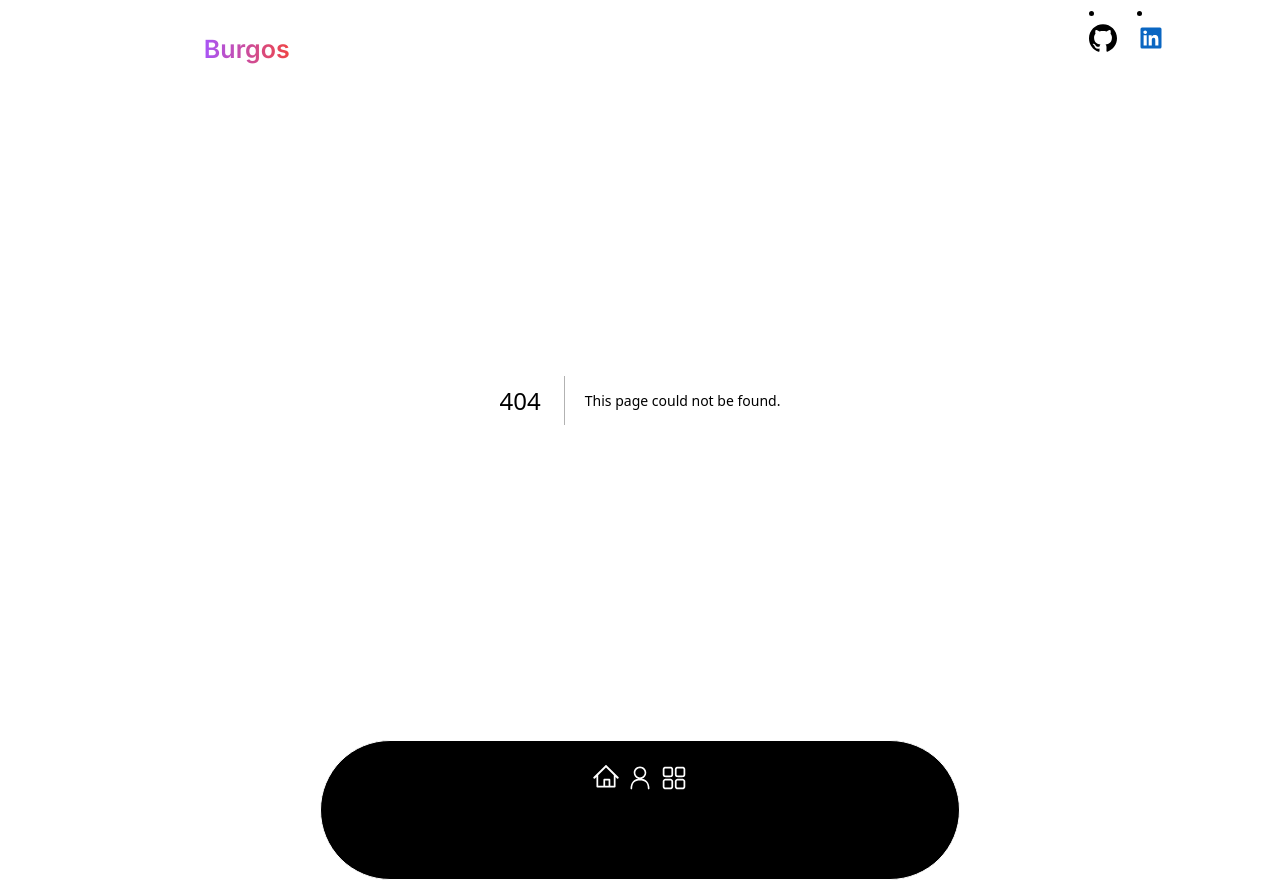
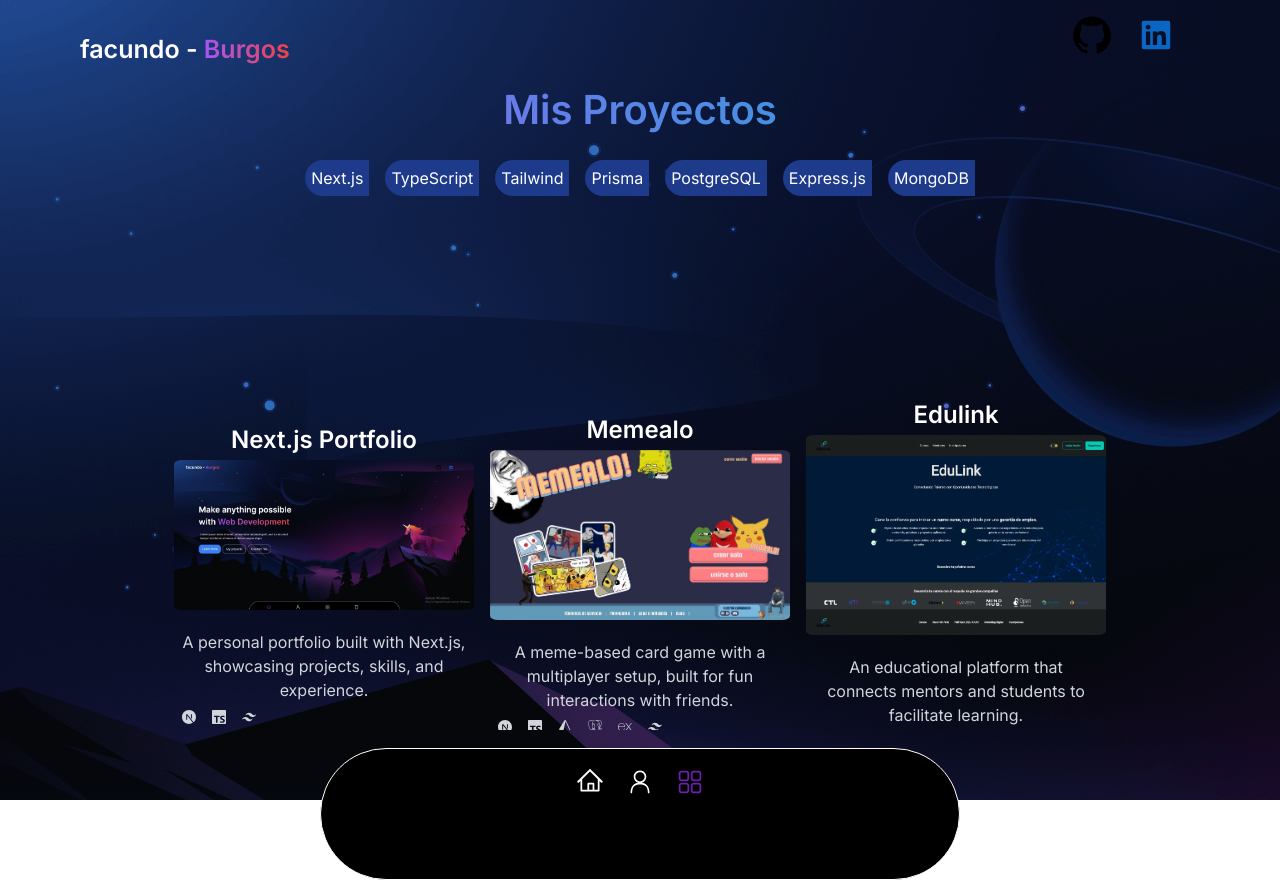
Before and after one commit to fxcx/dev-web, a Next.js app: page /projects in a window 1280 px wide. Before the commit this address had no page. Built offline with nearby package versions, Linux system fonts and the light colour scheme.

Commit message:
updated sections projects

```diff
--- a/src/app/page.tsx
+++ b/src/app/page.tsx
@@ -26,14 +26,14 @@ export default function HomeView (): JSX.Element {
               href='/my-skills'
               className='rounded-[20px] group relative bg-blue-500 hover:bg-blue-400 px-5 py-3 text-lg text-white max-w-[200px]'
             >
-              skills
+              Habilidades
             </Link>
             <Link
-              href='/my-projects'
+              href='/projects'
               className='rounded-[20px] group relative bg-trasparent px-5 border border-white py-3 text-lg text-white max-w-[200px]'
             >
               <div className='absolute rounded-[20px]  bg-white inset-0 opacity-0 group-hver:opacity-20' />
-              My projects
+              Proyectos
             </Link>
           </div>
         </div>
--- /dev/null
+++ b/src/app/projects/page.tsx
@@ -0,0 +1,22 @@
+import ScrollProyect from '@/components/proyect/scrollProyects'
+
+const Projects = (): JSX.Element => {
+  return (
+    <section
+      className='grid max-h-full h-screen w-screen'
+      style={{ backgroundImage: 'url(/main-bg.webp)' }}
+    >
+      <div className='relative'>
+        <h1 className=' text-center text-[40px] font-semibold text-transparent bg-clip-text bg-gradient-to-r from-purple-500 to-cyan-500 pt-20 pb-5'>
+          Mis Proyectos
+        </h1>
+      </div>
+      <div />
+      <section className='grid place-items-center overflow-x-hidden mb-[70px]'>
+        <ScrollProyect />
+      </section>
+    </section>
+  )
+}
+
+export default Projects
--- /dev/null
+++ b/src/app/skills/page.tsx
@@ -0,0 +1,78 @@
+'use client'
+import { Swiper, SwiperSlide } from 'swiper/react'
+import 'swiper/css'
+import { skills as SkillData } from '@/data/skill'
+import Image from 'next/image'
+import { Autoplay } from 'swiper/modules'
+
+const Skill = (): JSX.Element => {
+  return (
+    <div
+      style={{ backgroundImage: 'url(/bg-2.jpg)' }}
+      className='h-screen w-screen flex items-center justify-center bg-cover bg-center'
+    >
+      <div className='flex flex-col gap-20 max-w-[80%] text-center items-center'>
+        <div className='flex flex-col items-center gap-4'>
+          <h1 className='font-semibold text-white text-[50px]'>
+            Habilidades{' '}
+            <span className='text-transparent bg-clip-text bg-gradient-to-r from-purple-500 to-red-500'>
+              {' '}
+              &{' '}
+            </span>
+            Tecnologias
+          </h1>
+          <p className='text-gray-400 text-[20px]'>
+            Estas son las tecnologias y habilidades que manejo
+          </p>
+        </div>
+        <Swiper
+          slidesPerView={5}
+          loop
+          autoplay={{
+            delay: 0,
+            disableOnInteraction: false
+          }}
+          speed={5000}
+          modules={[Autoplay]}
+          className='max-w-[80%]'
+        >
+          {SkillData.map((skill, index) => (
+            <SwiperSlide key={index}>
+              <Image
+                src={skill.image}
+                alt={skill.name}
+                width={skill.width}
+                height={skill.height}
+              />
+            </SwiperSlide>
+          ))}
+        </Swiper>
+        <Swiper
+          slidesPerView={5}
+          loop
+          autoplay={{
+            delay: 0,
+            disableOnInteraction: false,
+            reverseDirection: true
+          }}
+          speed={5000}
+          modules={[Autoplay]}
+          className='max-w-[80%]'
+        >
+          {SkillData.map((skill, index) => (
+            <SwiperSlide key={index}>
+              <Image
+                src={skill.image}
+                alt={skill.name}
+                width={skill.width}
+                height={skill.height}
+              />
+            </SwiperSlide>
+          ))}
+        </Swiper>
+      </div>
+    </div>
+  )
+}
+
+export default Skill
--- a/src/components/Navbar.tsx
+++ b/src/components/Navbar.tsx
@@ -2,7 +2,7 @@ import { socials as Socials } from '@/data/social'
 import Link from 'next/link'
 import Image from 'next/image'
 
-const Navbar = () => {
+const Navbar = (): JSX.Element => {
   return (
     <div className='absolute top-0 z-[40] w-full h-[100px] bg-transparent flex justify-between flex-block px-10 md:px-20'>
       <div className='flex flex-row gap-3 items-center'>
@@ -15,14 +15,14 @@ const Navbar = () => {
         </h1>
       </div>
 
-      <div className='flex'>
+      <div className='flex gap-4'>
         {Socials.map((social) => (
-          <li key={social.name}>
+          <div className='py-4' key={social.name}>
             <Image
               src={social.src}
               alt={social.name}
-              width={28}
-              height={28}
+              width={38}
+              height={38}
             />
 
             <Link
@@ -32,7 +32,7 @@ const Navbar = () => {
             >
               {social.name}
             </Link>
-          </li>
+          </div>
         ))}
       </div>
     </div>
--- a/src/components/Navigation.tsx
+++ b/src/components/Navigation.tsx
@@ -29,14 +29,14 @@ const Navigation = (): JSX.Element => {
   return (
     <div
       style={{ left: '25%' }}
-      className='absolute z-[50] -bottom-20 w-[50%] md:w-[50%] max-h-[150px] rounded-full flex justify-center items-center border bg-black border-white px-4 p-5'
+      className='absolute z-[50] -bottom-20 w-[50%] md:w-[50%] max-h-[150px] rounded-full flex justify-center items-center border bg-black border-white p-4'
     >
       {isRouting && <Transition />}
       {NavLinks.map((nav) => (
         <Link key={nav.name} href={nav.link}>
           <div className='mb-16 min-w-[20%]'>
             <nav.icon
-              className={`w-[34px] h-[34px] p-1 ${
+              className={`w-[34px] h-[34px] p-1 mr-2 ml-2 ${
                 path === nav.link ? 'text-purple-800' : 'text-white'
               }`}
             />
--- a/src/components/Transition.tsx
+++ b/src/components/Transition.tsx
@@ -18,7 +18,7 @@ const TransitionVariants = {
 
 const Transition = (): JSX.Element => {
   return (
-    <div>
+    <section>
       <motion.div
         className='fixed right-0 h-screen w-screen bottom-full z-[30] bg-[#2e2257]'
         variants={TransitionVariants}
@@ -43,7 +43,7 @@ const Transition = (): JSX.Element => {
         animate='animate'
         transition={{ delay: 0.6, duration: 0.6, ease: 'easeInOut' }}
       />
-    </div>
+    </section>
   )
 }
 
--- a/src/components/proyect/scrollProyects.tsx
+++ b/src/components/proyect/scrollProyects.tsx
@@ -2,6 +2,7 @@
 import { projects } from '@/data/proyects'
 import Image from 'next/image'
 import { useState } from 'react'
+import Link from 'next/link'
 
 // Extrae las tecnologías únicas
 const allTechnologies = Array.from(
@@ -29,41 +30,44 @@ export default function ScrollProyect (): JSX.Element {
           <button
             key={tech}
             onClick={() => toggleTech(tech)}
-            className={`p-1.5 ${
-              selectedTech.includes(tech) ? 'bg-blue-500' : 'bg-gray-500'
+            className={`p-1.5  rounded-l-3xl ${
+              selectedTech.includes(tech) ? 'bg-blue-500' : 'bg-blue-900'
             } text-white`}
           >
             {tech}
           </button>
         ))}
       </div>
-      <section className='flex justify-center flex-wrap gap-2 w-screen h-screen'>
+      <section className='flex justify-center flex-wrap gap-4 w-screen h-screen'>
         {filteredProjects.map((project, index) => (
           <li className='grid place-items-center' key={index}>
-            <article className='grid place-content-center'>
-              <div className='w-[300px]'>
-                <h1 className='text-2xl text-center font-semibold text-white'>
+            <article className='grid place-content-center py-2 mt-2'>
+              <div className='w-[300px] py-2 place-content-center'>
+                <p className='text-2xl text-center font-semibold text-white'>
                   {project.name}
-                </h1>
+                </p>
                 <Image
                   src={project.src}
                   alt={project.name}
                   width={300}
                   height={300}
-                  className='rounded-lg p-1'
+                  className='rounded-lg py-1'
                 />
                 <div>
-                  <p className='mt-2 text-gray-300 text-center'>
+                  <p className='mt-2 p-2 text-gray-300 text-center'>
                     {project.description}
                   </p>
                 </div>
-                <div className='flex gap-1 mt-2'>
+                <div className='flex justify-start mb-4'>
                   {project.tags.map((tag, idx) => (
-                    <span key={idx} className='text-sm text-gray-300'>
-                      {tag.icon && <tag.icon />}
+                    <span key={idx} className='text-sm text-gray-300 pl-2 pr-2 hover:scale-150'>
+                      <tag.icon />
                     </span>
                   ))}
                 </div>
+                <Link href={project.link} className='flex justify-end'>
+                  <p className='text-fuchsia-50 block border-2 p-1 rounded-3xl'>ver repositorio➕</p>
+                </Link>
               </div>
             </article>
           </li>
--- a/src/data/proyects.ts
+++ b/src/data/proyects.ts
@@ -1,22 +1,22 @@
 import { Project } from '@/types/index'
-import { SiNextdotjs, SiTypescript, SiTailwindcss, SiPrisma, SiPostgresql, SiExpress } from 'react-icons/si'
+import { SiNextdotjs, SiTypescript, SiTailwindcss, SiPrisma, SiPostgresql, SiExpress, SiMongodb } from 'react-icons/si'
 export const projects: Project[] = [
   {
     id: 1,
     name: 'Next.js Portfolio',
-    src: '/nextjs-portfolio.png',
+    src: '/projects/port.jpg',
     description: 'A personal portfolio built with Next.js, showcasing projects, skills, and experience.',
     tags: [
       { name: 'Next.js', icon: SiNextdotjs },
       { name: 'TypeScript', icon: SiTypescript },
       { name: 'Tailwind', icon: SiTailwindcss }
     ],
-    link: '/nextjs-portfolio'
+    link: 'https://github.com/fxcx/dev-web'
   },
   {
     id: 2,
     name: 'Memealo',
-    src: '/public/proyects/memealo.jpg',
+    src: '/projects/memealo.jpg',
     description: 'A meme-based card game with a multiplayer setup, built for fun interactions with friends.',
     tags: [
       { name: 'Next.js', icon: SiNextdotjs },
@@ -31,13 +31,13 @@ export const projects: Project[] = [
   {
     id: 3,
     name: 'Edulink',
-    src: '/edulink.png',
+    src: '/projects/edulink.webp',
     description: 'An educational platform that connects mentors and students to facilitate learning.',
     tags: [
       { name: 'Next.js', icon: SiNextdotjs },
       { name: 'TypeScript', icon: SiTypescript },
       { name: 'Prisma', icon: SiPrisma },
-      { name: 'PostgreSQL', icon: SiPostgresql },
+      { name: 'MongoDB', icon: SiMongodb },
       { name: 'Express.js', icon: SiExpress },
       { name: 'Tailwind', icon: SiTailwindcss }
     ],
--- a/src/types/navegations.tsx
+++ b/src/types/navegations.tsx
@@ -7,13 +7,13 @@ export const NavLinks = [
     link: '/'
   },
   {
-    name: '/my-skills',
+    name: '/skills',
     icon: RxPerson,
-    link: '/my-skills'
+    link: '/skills'
   },
   {
-    name: '/my-projects',
+    name: '/projects',
     icon: RxDashboard,
-    link: '/my-projects'
+    link: '/projects'
   }
 ]
```
